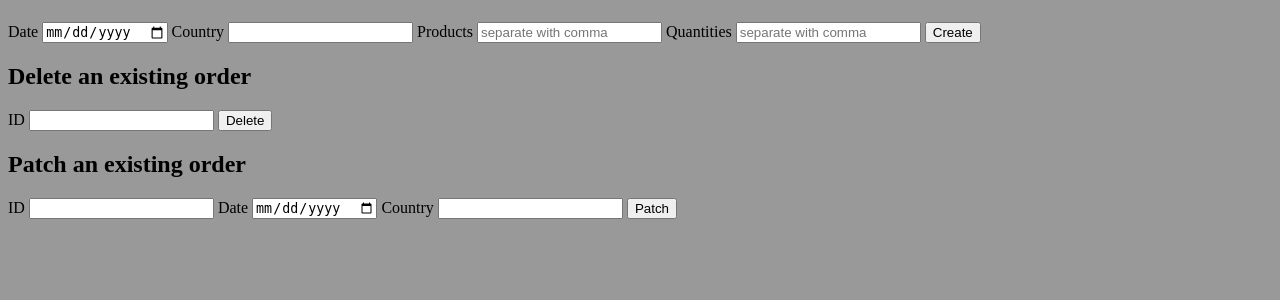
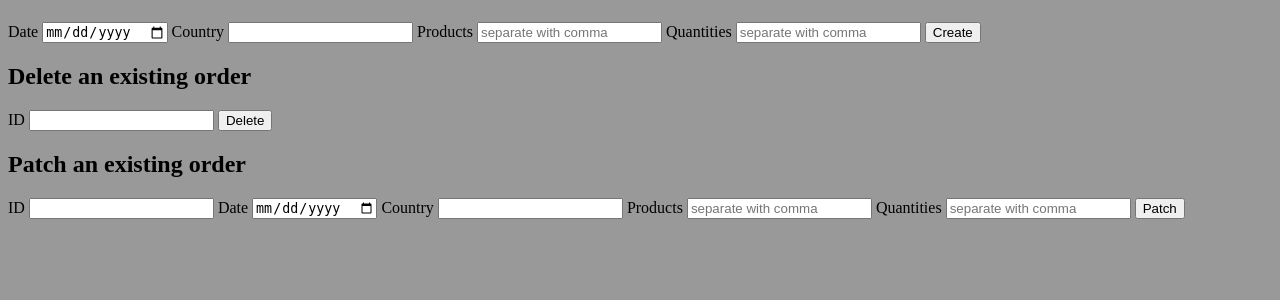
Before and after one commit to matteorazzanelli/kreas-food-php, a PHP site: page /app/views/orders.view.php in a window 1280 px wide. Shown: the part 377-677 px from the top of the page. Run offline with PHP 8.4, Linux system fonts and the light colour scheme; the template is opened without the code that fills it, so the values that code supplies are empty.

Commit message:
refactor

```diff
--- a/app/controllers/OrdersController.php
+++ b/app/controllers/OrdersController.php
@@ -36,9 +36,9 @@ class OrdersController extends Controller {
     // ];
     $model = App::get('model');
 
+    // TODO: improve validator formatting
     $products = explode(',',trim($_POST['products']," ,"));
     $quantities = explode(',',trim($_POST['quantities']," ,"));
-    // die();
 
     // return an id for storing products
     $idOrder = $model->insert('orders', [
@@ -56,12 +56,12 @@ class OrdersController extends Controller {
       ]);
     }
 
-    // then using its id try to add products in the order
+    // then using its id and try to add products in the order
     $order_product = new OrderProductModel();
     $res = $order_product->storeOrderProduct($idOrder, $products, $quantities, $model);
     if(!$res){
       $this->setCode(404);
-      var_dump('hererehe');
+      // TODO: if storing products fails, delete the entire order
       return $this->renderApi([
         'result' => '-1',
         'page' => 'orders',
--- a/app/views/orders.view.php
+++ b/app/views/orders.view.php
@@ -45,6 +45,10 @@
   <input name="date" type="date"></input>
   <label for="country">Country</label>
   <input name="country"></input>
+  <label for="products">Products</label>
+  <input name="products" placeholder="separate with comma"></input>
+  <label for="quantities">Quantities</label>
+  <input name="quantities" placeholder="separate with comma"></input>
   <button type="submit">Patch</button>
 </form>
 
```
